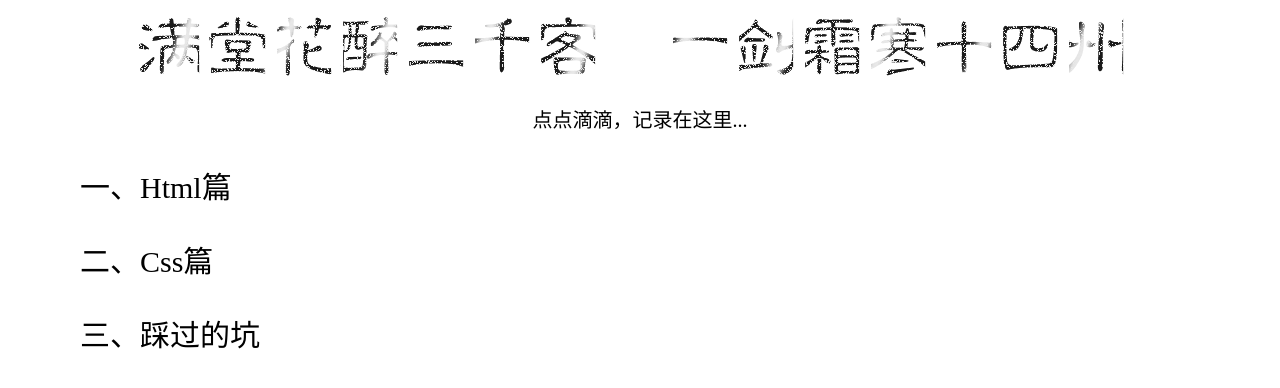
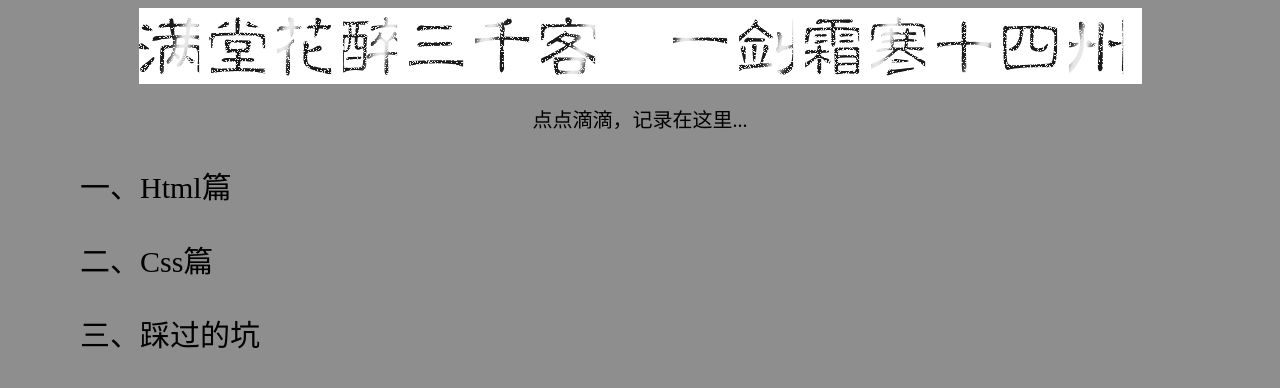
Before and after one commit to zhangjianrui/zhangjianrui.github.io, a plain HTML site: page index.html in a window 1280 px wide. Drawn offline with Linux system fonts and the light colour scheme.

Commit message:
更新说明

```diff
--- a/css/index.css
+++ b/css/index.css
@@ -6,7 +6,9 @@ a,ul,li{
 	color: black;
 	font-size: 30px;
 }
-
+body{
+	background-color: #8e8e8e;
+}
 a:hover{
 	color: red;
 }
```
